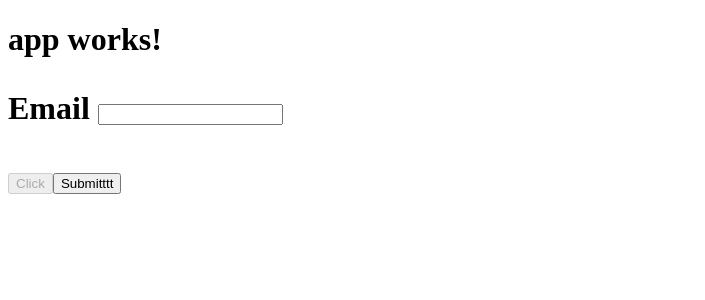
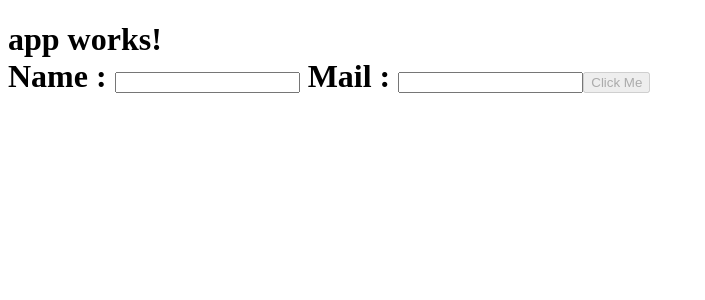
Before and after one commit to vatansoni89/InfoCamp, an Angular app in the folder eCommerce/: page / in a window 1280 px wide. Shown: the top 300 px of the page, without its empty margins (0-705 px from the left). Built offline with nearby package versions, Linux system fonts and the light colour scheme.

Commit message:
ReactiveFormValidation :  From class property we do all validation.
FormGroup, Validators, FormControl

```diff
--- a/eCommerce/src/app/app.component.html
+++ b/eCommerce/src/app/app.component.html
@@ -5,5 +5,6 @@
   <!--<app-doctor></app-doctor>-->
   <!--<app-city></app-city>-->
   <!--<app-filter></app-filter>-->
-  <app-forms> </app-forms>
+  <!--<app-forms> </app-forms>-->
+  <app-reactive-form-validation> </app-reactive-form-validation>
 </h1>
--- /dev/null
+++ b/eCommerce/src/app/reactive-form-validation/reactive-form-validation.component.html
@@ -0,0 +1,12 @@
+<form action="" [formGroup]='frm'>
+
+  Name : <input type="text" formControlName='name'>
+  <div *ngIf="frm.get('name').errors && frm.get('name').touched">
+    <div *ngIf="frm.get('name').errors.required">Required</div>
+    <div *ngIf="frm.get('name').errors.minlength">Length Error</div>
+  </div>
+
+  Mail : <input type="text" formControlName='email'>
+
+  <button [disabled]='!frm.valid'>Click Me</button>
+</form>
--- /dev/null
+++ b/eCommerce/src/app/reactive-form-validation/reactive-form-validation.component.ts
@@ -0,0 +1,24 @@
+import { Component, OnInit } from '@angular/core';
+import {  FormGroup, Validators, FormControl } from '@angular/forms'
+
+@Component({
+  selector: 'app-reactive-form-validation',
+  templateUrl: './reactive-form-validation.component.html',
+  styleUrls: ['./reactive-form-validation.component.css']
+})
+export class ReactiveFormValidationComponent implements OnInit {
+
+  constructor() { }
+
+  private frm: FormGroup;
+
+
+  ngOnInit() {
+    this.frm = new FormGroup({
+      name: new FormControl(null, [Validators.required, Validators.minLength(2)]),
+      email: new FormControl(null, [Validators.required, Validators.minLength(5)]),
+    });
+
+  }
+
+}
```
Also changed, not shown: eCommerce/src/app/app.module.ts (+6 -3 lines), eCommerce/src/app/reactive-form-validation/reactive-form-validation.component.css (added), 1 other file (tests, documents, lock files or other folders).
